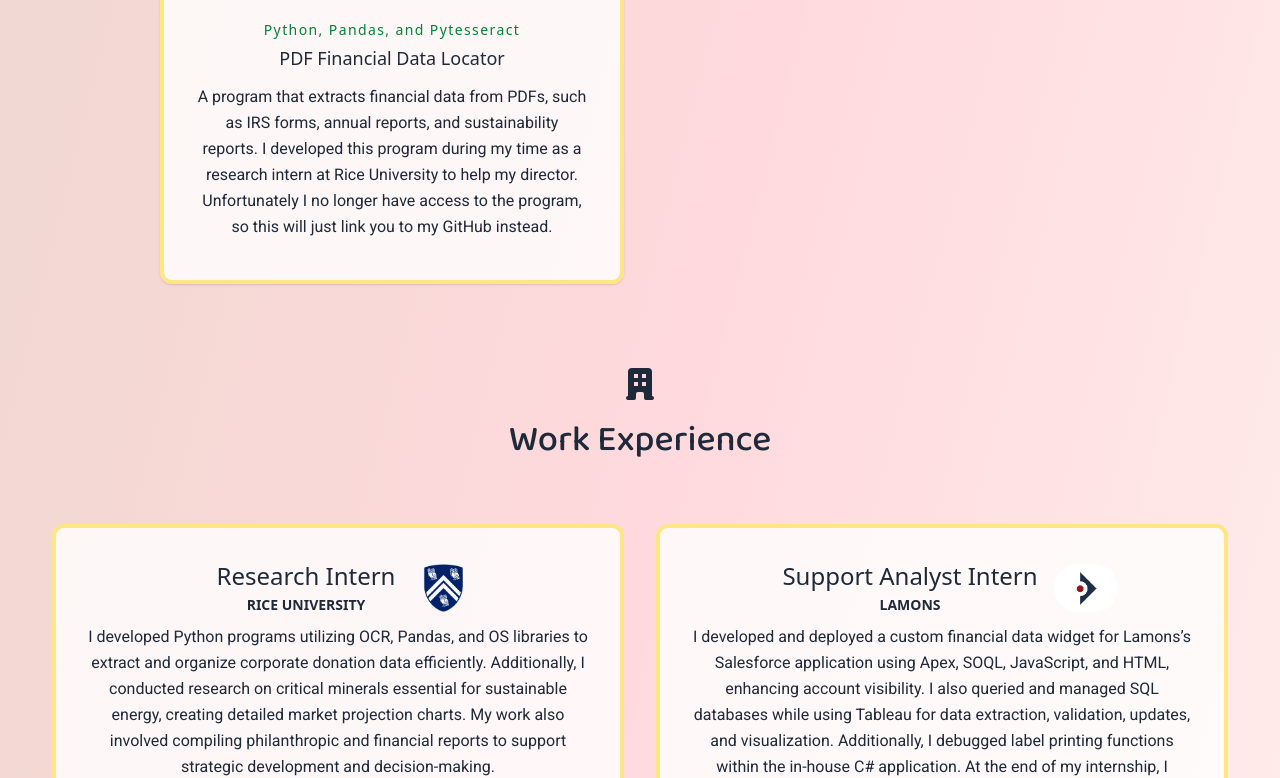
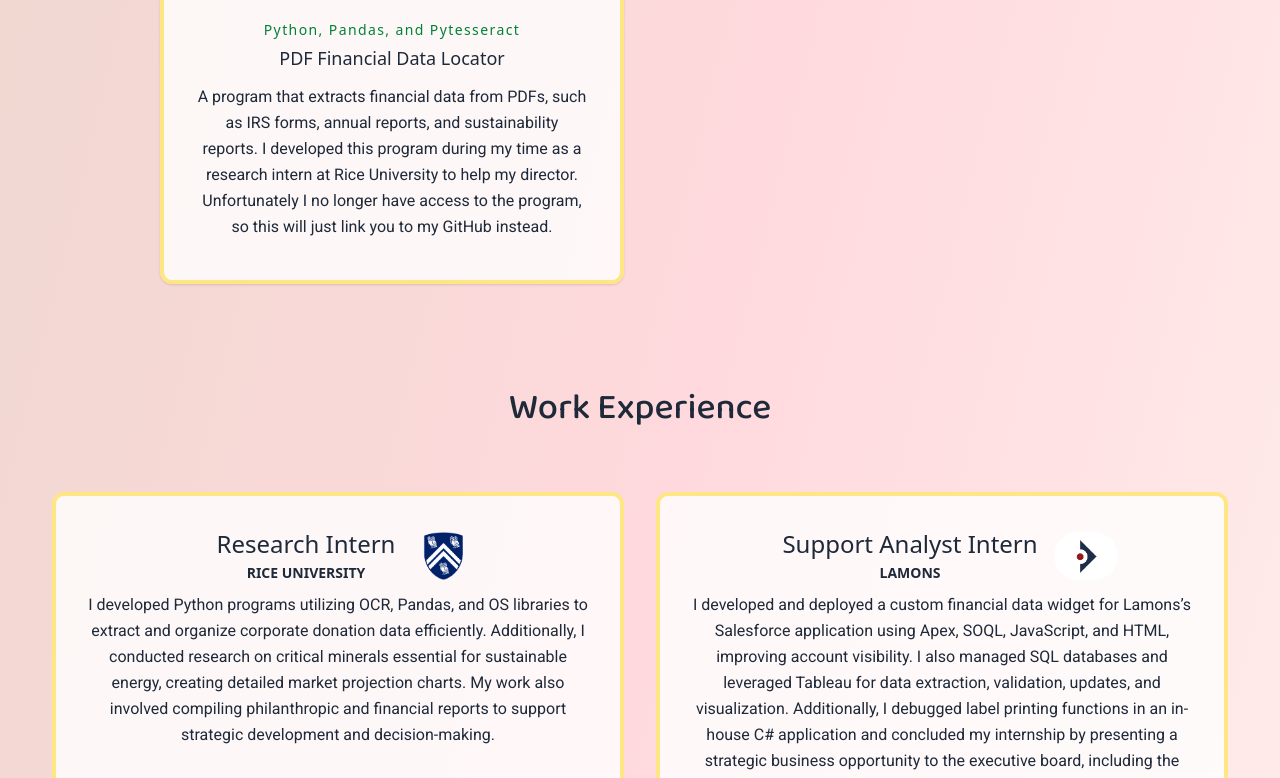
Before and after one commit to codeInDaSpace/PersonalPortfolio, a React (Vite) app: page / in a window 1280 px wide. Shown: the part 2000-2778 px from the top of the page. Built offline with nearby package versions, Linux system fonts and the light colour scheme.

Commit message:
scroll transistions

```diff
--- a/package.json
+++ b/package.json
@@ -12,6 +12,7 @@
   "dependencies": {
     "@heroicons/react": "^1.0.6",
     "@tailwindcss/vite": "^4.1.4",
+    "framer-motion": "^12.23.12",
     "react": "^19.0.0",
     "react-dom": "^19.0.0"
   },
--- a/src/components/Connect.jsx
+++ b/src/components/Connect.jsx
@@ -1,9 +1,16 @@
 import React from "react";
 import {BadgeCheckIcon, ChipIcon } from "@heroicons/react/solid";
+import { motion } from 'framer-motion';
 import {follows} from "../data";
 
 export default function Connect(){
     return (
+        <motion.div
+        initial={{ opacity: 0, y: 50 }}
+        whileInView={{ opacity: 1, y: 0 }}
+        viewport={{ once: true, amount: 0.5 }}
+        transition={{ duration: 0.8, ease: "easeOut" }}
+        >
         <section id="connect">
             <div className="container px-5 py-10 mx-auto">
                 <div className="text-center mb-20">
@@ -40,5 +47,6 @@ export default function Connect(){
 
 
         </section>
+        </motion.div>
     )
 }
--- a/src/components/Contact.jsx
+++ b/src/components/Contact.jsx
@@ -1,5 +1,6 @@
 import React from "react";
 import { BriefcaseIcon } from "@heroicons/react/solid";
+import { motion } from 'framer-motion';
 
 export default function Contact() {
   const [name, setName] = React.useState("");
@@ -26,6 +27,12 @@ export default function Contact() {
   }
 
   return (
+    <motion.div
+  initial={{ opacity: 0, y: 50 }}
+  whileInView={{ opacity: 1, y: 0 }}
+  viewport={{ once: true, amount: 0.5 }}
+  transition={{ duration: 1.0, ease: "easeOut" }}
+>
     <section id="contact" className="relative">
       <div className="container px-5 py-10 mx-auto flex sm:flex-nowrap flex-wrap">
         <form
@@ -97,5 +104,6 @@ export default function Contact() {
         </form>
       </div>
     </section>
+    </motion.div>
   );
 }
--- a/src/components/Experiences.jsx
+++ b/src/components/Experiences.jsx
@@ -1,13 +1,20 @@
 import React from "react";
 import { TerminalIcon, OfficeBuildingIcon } from "@heroicons/react/solid";
+import { motion } from 'framer-motion';
 import {experiences } from "../data";
 
 
 export default function Experiences(){
     return (
+         <motion.div
+        initial={{ opacity: 0, y: 50 }}
+        whileInView={{ opacity: 1, y: 0 }}
+        viewport={{ once: true, amount: 0.5 }}
+        transition={{ duration: 0.8, ease: "easeOut" }}
+        >
         <section id="experiences">
             <div className="container px-5 py-10 mx-auto text-center">
-                <OfficeBuildingIcon className="w-10 inline-block mb-4" />
+                <OfficeBuildingIcon className="w-10 inline-block mb-4 lg:px-40 lg:px-40" />
                 <h1 className="sm:text-4xl text-3xl font-baloo font-medium text-gray-800 mb-12">
                     Work Experience
                 </h1>
@@ -39,5 +46,6 @@ export default function Experiences(){
                 </div>
             </div>
         </section>
+        </motion.div>
     )
 }
--- a/src/components/Projects.jsx
+++ b/src/components/Projects.jsx
@@ -1,9 +1,17 @@
 import { CodeIcon } from "@heroicons/react/solid";
 import React from "react";
+import { motion } from 'framer-motion';
 import { projects } from "../data";
 
 export default function Projects () {
+
     return (
+        <motion.div
+        initial={{ opacity: 0, y: 50 }}
+        whileInView={{ opacity: 1, y: 0 }}
+        viewport={{ once: true, amount: 0.5 }}
+        transition={{ duration: 0.8, ease: "easeOut" }}
+        >
         <section id="projects" className="text-gray-800 body-font">
             <div className="container px-5 py-10 mx-auto text-center lg:px-40 lg:px-40">
                 <div className="flex flex-col w-full mb-20">
@@ -45,6 +53,6 @@ export default function Projects () {
             </div>
 
         </section>
-
+        </motion.div>
     );
 }
--- a/src/components/Skills.jsx
+++ b/src/components/Skills.jsx
@@ -1,9 +1,17 @@
 import { BadgeCheckIcon, ChipIcon } from "@heroicons/react/solid";
 import React from "react";
+import { motion } from 'framer-motion';
 import { skills } from "../data";
 
 export default function Skills() {
     return (
+
+        <motion.div
+        initial={{ opacity: 0, y: 50 }}
+        whileInView={{ opacity: 1, y: 0 }}
+        viewport={{ once: true, amount: 0.5 }}
+        transition={{ duration: 0.8, ease: "easeOut" }}
+        >
         <section id="skills">
             <div className="container px-5 py-10 mx-auto">
                 <div className="text-center mb-20">
@@ -42,5 +50,6 @@ export default function Skills() {
                 </div>
             </div>
         </section>
+        </motion.div>
     );
 }
--- a/src/data.jsx
+++ b/src/data.jsx
@@ -85,14 +85,14 @@ export const experiences = [
     {
         position:"Support Analyst Intern",
         company:"Lamons",
-        desc:"I developed and deployed a custom financial data widget for Lamons’s Salesforce application using Apex, SOQL, JavaScript, and HTML, enhancing account visibility. I also queried and managed SQL databases while using Tableau for data extraction, validation, updates, and visualization. Additionally, I debugged label printing functions within the in-house C# application. At the end of my internship, I presented a potential business opportunity to the entire executive board, including the CEO and CTO, as part of a strategic initiative pitch.",
+        desc:"I developed and deployed a custom financial data widget for Lamons’s Salesforce application using Apex, SOQL, JavaScript, and HTML, improving account visibility. I also managed SQL databases and leveraged Tableau for data extraction, validation, updates, and visualization. Additionally, I debugged label printing functions in an in-house C# application and concluded my internship by presenting a strategic business opportunity to the executive board, including the CEO and CTO.",
         icon:"./lamons.png"
 
     },
         {
         position:"Software Engineer Intern",
         company:"Citi",
-        desc:"Incoming SWE intern at Citibank during the summer of 2025",
+        desc:"I led the full technical development of a full-stack self-service portal from the ground up, utilizing Dash, Pandas, GraphQL, and CSS Bootstrap. I designed and implemented tools to track datacenter network standards, compliance, and service usage, creating a scalable and efficient solution. The platform is planned to be adopted by 40,000+ employees and is currently being maintained and expanded by other teams following the completion of my internship.",
         icon:"./citiLo.gif"
 
     }
```
Also changed, not shown: 1 other file (tests, documents, lock files or other folders).
